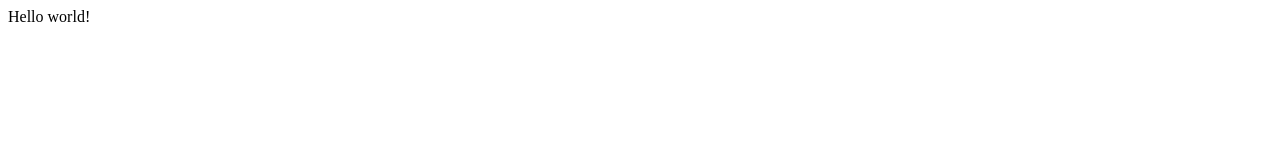
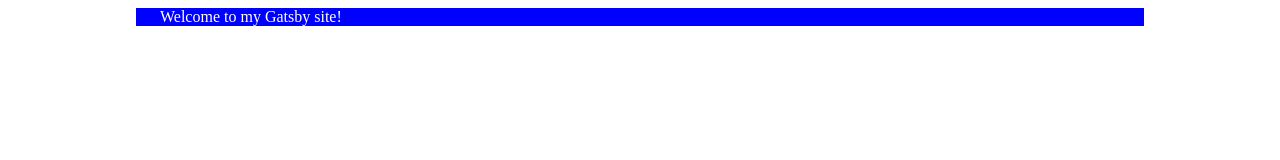
Before and after one commit to prestonso/gtdg-ch2-css-in-js-emotion, a Gatsby site: page / in a window 1280 px wide. Built offline with nearby package versions, Linux system fonts and the light colour scheme; Gatsby itself is replaced by a stand-in of ours.

Commit message:
Add header and header styles

```diff
--- a/src/pages/index.js
+++ b/src/pages/index.js
@@ -1,5 +1,18 @@
 import React from "react"
+import styled from "@emotion/styled"
+import { css } from "@emotion/react"
 
-export default function Home() {
-  return <div>Hello world!</div>
+const Header = styled.div`
+  margin: 0 auto;
+  max-width: 960px;
+  padding: 0 1.5rem;
+  background-color: blue;
+  color: white;
+`
+export default function Home({ children }) {
+  return (
+    <Header>
+      <div>Welcome to my Gatsby site!</div>
+    </Header>
+  )
 }
```
